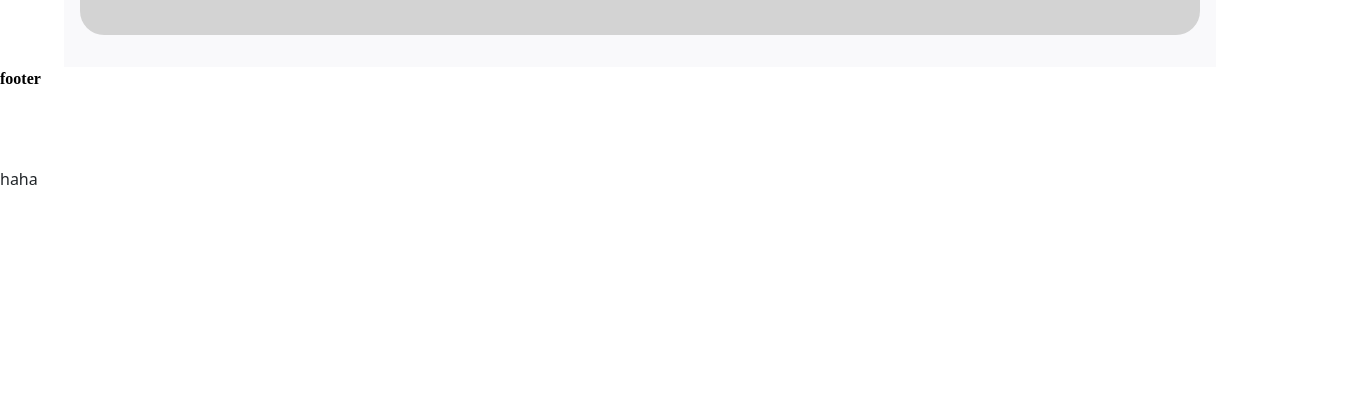
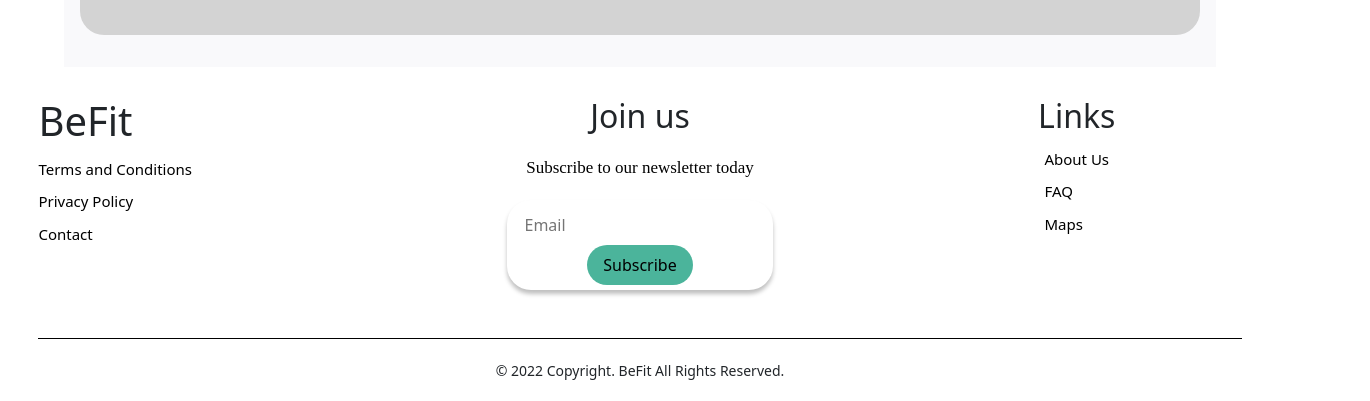
Before and after one commit to cyb3rloud/Zoezi-fitness-frontend, a React (Create React App) app: page /Dashboard in a window 1280 px wide. Shown: the part 1031-1432 px from the top of the page, 1370 px wide, since content can reach past the window. Before the commit the page ends 1222 px from the top, so only its background shows below. Built offline with nearby package versions, Linux system fonts and the light colour scheme; a web font is replaced by a local one.

Commit message:
add content to footer

```diff
--- a/src/components/Footer.js
+++ b/src/components/Footer.js
@@ -1,12 +1,70 @@
 import React from "react";
-function Footer() {
+import { Link } from "react-router-dom";
+import "../assets/css/footer.css";
+
+const Footer = () => {
   return (
-    <>
-      <div className="footer">
-        <p>footer</p>
+    <div className="footer-wrapper">
+      <footer className="footer-container">
+        <div>
+          <h1>BeFit</h1>
+          <div className="footer-links">
+            <Link className="footer__Link" to="">
+              Terms and Conditions
+            </Link>
+            <Link className="footer__Link" to="">
+              Privacy Policy
+            </Link>
+            <Link className="footer__Link" to="">
+              Contact
+            </Link>
+          </div>
+        </div>
+        <div className="footer-center">
+          <h2>Join us </h2>
+          <p>Subscribe to our newsletter today</p>
+          <form>
+            <input type="text" placeholder="Email" />
+            <button type="submit">Subscribe</button>
+          </form>
+        </div>
+        <div className="footer-right">
+          <h2>Links</h2>
+          <div className="footer-links">
+            <Link className="footer__Link" to="">
+              About Us
+            </Link>
+            <Link className="footer__Link" to="">
+              FAQ
+            </Link>
+            <Link className="footer__Link" to="">
+              Maps
+            </Link>
+          </div>
+        </div>
+      </footer>
+
+      <div className="bottom__Footer">
+        <div>
+          <div className="social__Media">
+            <Link className="social__Media__Link" to="">
+              <i className="fab fa-facebook-f"></i>
+            </Link>
+            <Link className="social__Media__Link" to="">
+              <i className="fab fa-instagram"></i>
+            </Link>
+            <Link className="social__Media__Link" to="">
+              <i className="fab fa-twitter"></i>
+            </Link>
+            <Link className="social__Media__Link" to="">
+              <i className="fab fa-youtube"></i>
+            </Link>
+          </div>
+          <h5>© 2022 Copyright. BeFit All Rights Reserved.</h5>
+        </div>
       </div>
-      <footer>haha</footer>
-    </>
+    </div>
   );
-}
+};
+
 export default Footer;
--- a/src/components/Home.js
+++ b/src/components/Home.js
@@ -5,9 +5,11 @@ import pic from "../images/11.jpg";
 import trainer1 from "../images/1.jpg";
 import Navbar from "./Navbar";
 import Testimonials from "./Testimonial";
+import Footer from "./Footer";
 
 function Home() {
   return (
+    <>
       <div className="wrapper">
         <div className="fixed one">
           <Navbar></Navbar>
@@ -30,7 +32,12 @@ function Home() {
           </div>
 
           <div className="learn-more">
-          <img className="get-started-img" src={pic} width="700" height="250" />
+            <img
+              className="get-started-img"
+              src={pic}
+              width="700"
+              height="250"
+            />
 
             <div className="get-started-child">
               <p className="p1">Simple fitness experience for everyone</p>
@@ -40,9 +47,9 @@ function Home() {
         </div>
         <div className="scroll">
           <h3>
-          "So that the monotonous fall of the waves on the beach, which for the
-          most part beat a measured and soothing tattoo to her thoughts seemed
-          consolingly to repeat over and over again."
+            "So that the monotonous fall of the waves on the beach, which for
+            the most part beat a measured and soothing tattoo to her thoughts
+            seemed consolingly to repeat over and over again."
           </h3>
         </div>
         <div className="fixed three">
@@ -88,6 +95,8 @@ function Home() {
           </div>
         </div>
       </div>
+      <Footer />
+    </>
   );
 }
 export default Home;
--- a/src/components/NavbarStyles.js
+++ b/src/components/NavbarStyles.js
@@ -34,7 +34,7 @@ cursor: pointer;
 font-size: 10.5rem;
 display: flex;
 align-items: center;
-// margin-left: 24px;
+margin-left: -120px;
 font-weight: normal;
 text-decoration: none;
 `;
@@ -58,7 +58,7 @@ justify-content: space-between;
 align-items: center;
 list-style: none;
 text-align: center;
-margin-right: -22px;
+margin-right: -60px;
 @media screen and (max-width: 960px) {
 	display: none;
 }
@@ -66,7 +66,6 @@ margin-right: -22px;
 
 export const NavItem = styled.li`
 height: 80px;
-// margin-left: 100px;
 `;
 
 export const NavLinks = styled.a`
```
Lines whose indentation alone changed are shown as unchanged.
